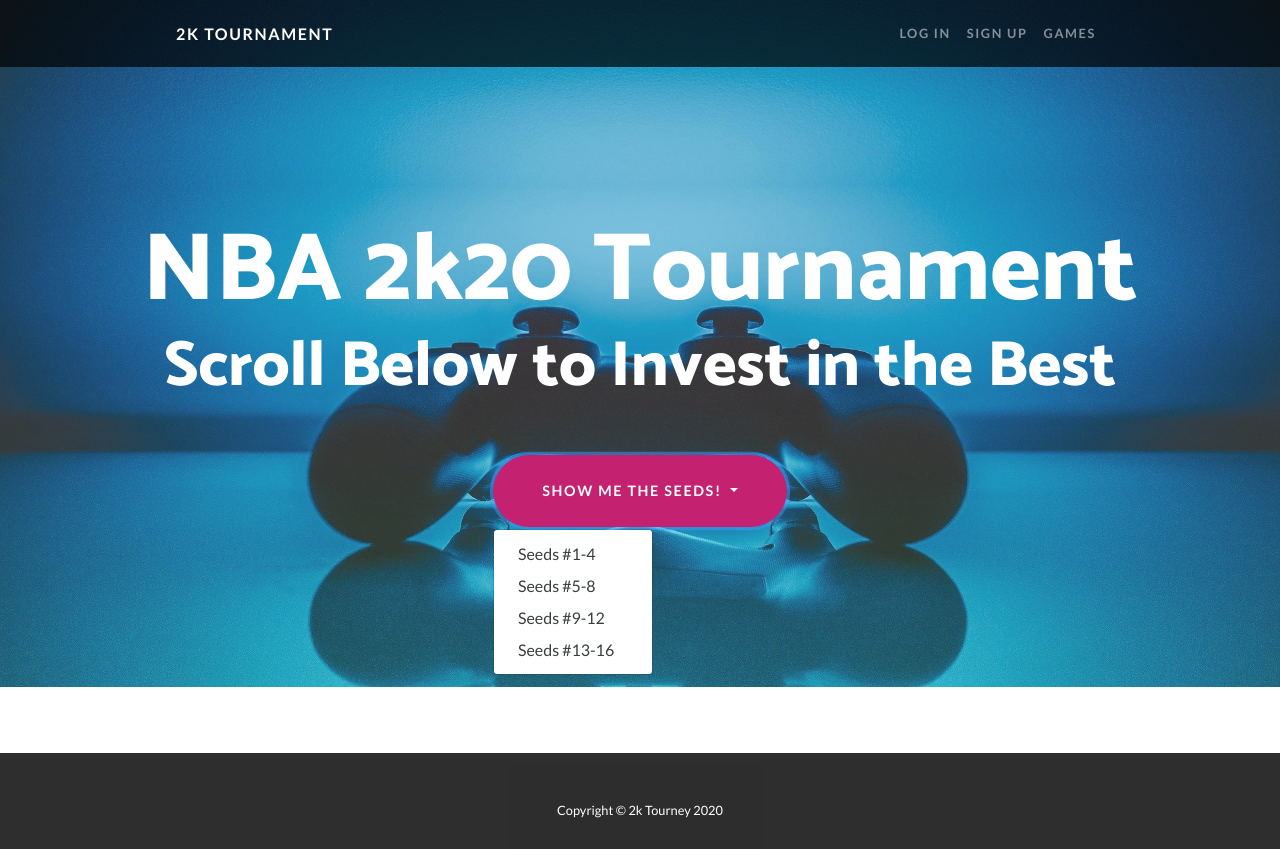
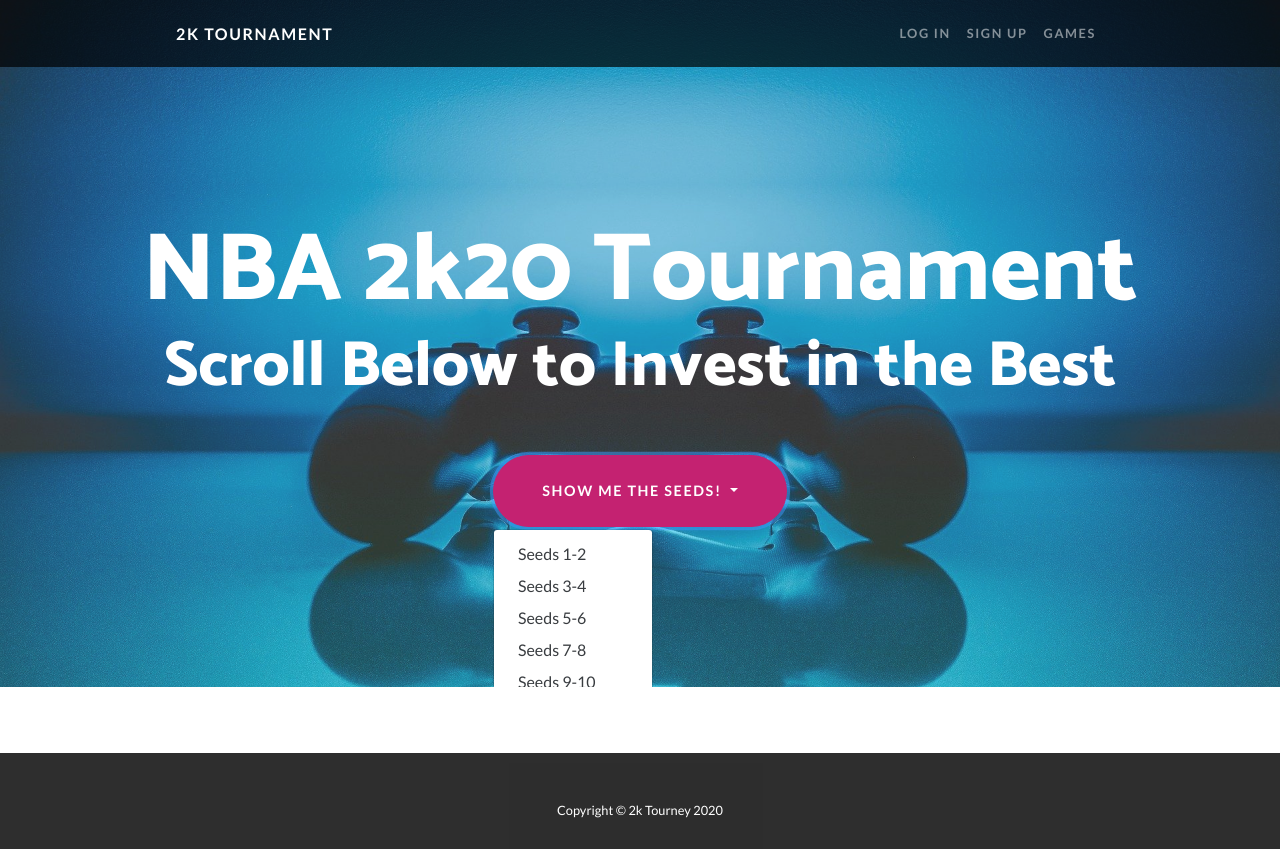
Before and after one commit to paulinglucas/sports-shares, a Django app: page / in a window 1280 px wide, after a click on "SHOW ME THE SEEDS!". Run offline with Django 3.2, Linux system fonts and the light colour scheme; data that the repository does not hold is empty; some libraries are stand-ins or nearby versions.

Commit message:
changed dropdown menu of homepage to only go down to 10 seeds

```diff
--- a/django_sports/templates/index.html
+++ b/django_sports/templates/index.html
@@ -13,10 +13,11 @@
           </a>
 
         <div class="dropdown-menu" aria-labelledby="dropdownMenuLink">
-          <a class="dropdown-item" href="#test-1-seeds">Seeds #1-4</a>
-          <a class="dropdown-item" href="#test-5-seeds">Seeds #5-8</a>
-          <a class="dropdown-item" href="#test-9-seeds">Seeds #9-12</a>
-          <a class="dropdown-item" href="#test-13-seeds">Seeds #13-16</a>
+          <a class="dropdown-item" href="#test-1-seeds">Seeds 1-2</a>
+          <a class="dropdown-item" href="#test-3-seeds">Seeds 3-4</a>
+          <a class="dropdown-item" href="#test-5-seeds">Seeds 5-6</a>
+          <a class="dropdown-item" href="#test-7-seeds">Seeds 7-8</a>
+          <a class="dropdown-item" href="#test-9-seeds">Seeds 9-10</a>
         </div>
       </div>
       </div>
```
